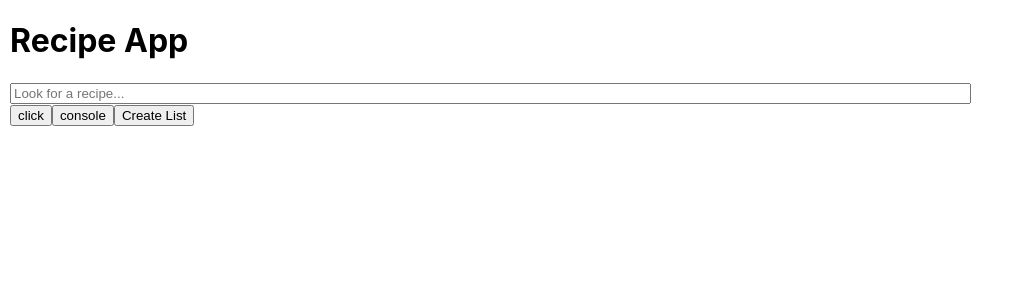
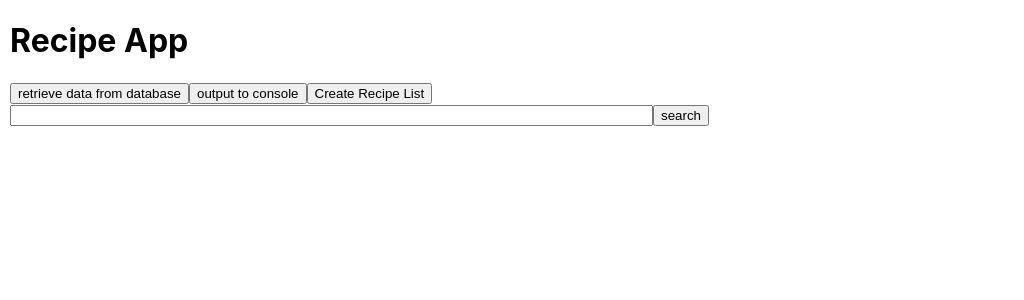
Before and after one commit to JVKod/Recipe-App---React-and-Firebase, a React (Create React App) app: page / in a window 1280 px wide. Shown: the top 300 px of the page, without its empty margins (0-1024 px from the left). Built offline with nearby package versions, Linux system fonts and the light colour scheme.

Commit message:
added search bar

```diff
--- a/src/App.css
+++ b/src/App.css
@@ -1,3 +1,7 @@
-.AppContainer {
+.appContainer {
   margin-left: 10px;
 }
+
+.searchBar {
+  width: 50%;
+}
--- a/src/App.js
+++ b/src/App.js
@@ -1,9 +1,9 @@
+import logo from './logo.svg';
 import './App.css';
-import Header from './components/Header';
-import { auth, db, firebaseConfig } from './firebaseConfig';
-import SearchBar from './components/SearchBar';
+import { auth, db } from './firebaseConfig';
 import { useState, useEffect } from 'react';
 import { Recipe } from './components/recipe';
+import Header from './components/Header';
 
 function App() {
 
@@ -12,30 +12,10 @@ function App() {
   const [recipeIngredients, setRecipeIngredients] = useState([]);
   const [recipeAmounts, setRecipeAmounts] = useState([]);
   const [recipeList, setRecipeList] = useState([]);
+  const [searchTerm, setSearchTerm] = useState('');
 
-  //useEffect(() => {
-    //test2();
-
-  //}, [recipeIDList]);
-
-  const testFunction = () => {
-    const query = db.collectionGroup("ingredients");
-    query.get().then(querySnapshot => {
-      querySnapshot.forEach((doc) => {
-        console.log(doc.id, ' => ', doc.data());
-        });
-    });
-  }
-
-  const test2 = () => {
-    //for (let i = 0; i < recipeIDList.length; i++){
-      //db.collection("recipes").doc(recipeIDList[i]).get()
-    //}
-    console.log(recipeNames);
-  }
 
   const getRecipeNames = async () => {
-
     await db.collection("recipes").get().then((querySnapshot) => {
       querySnapshot.forEach((doc) =>{
         setRecipeNames(recipeNames => [...recipeNames, doc.data().name]);
@@ -68,24 +48,30 @@ function App() {
           if (doc.id === 'amounts'){
             setRecipeAmounts(recipeAmounts => [...recipeAmounts, doc.data()]);
           }
-          /*for(let x = 0; x < doc.length; x++){
-
-            let item = doc.data().x
-            setRecipeIngredients(recipeIngredients => [...recipeIngredients, {}]);
-          }*/
-
         });
       });
     }
   }
 
   const createRecipeObjects = () => {
+    if (recipeList.length > 0){
+      console.log(recipeList);
+      return;
+    }
     for(let i = 0; i < 3; i++){
       let x = Recipe(recipeNames[i], recipeIngredients[i], recipeAmounts[i], recipeSteps[i]);
       setRecipeList(recipeList => [...recipeList, x]);
     }
-    console.log(recipeList);
+  console.log(recipeList);
+  }
 
+  const searchArray = (e) => {
+    let arrayx = [];
+    for(let i = 0; i < 3; i++){
+      arrayx.push(Object.values(recipeList[i].ingredients).filter(el => el.includes(searchTerm)));
+    }
+    console.log(arrayx);
+    e.preventDefault();
   }
 
   const outputToConsole = () => {
@@ -96,18 +82,26 @@ function App() {
   }
 
   return (
-    <div className='AppContainer'>
-      <Header>
-      </Header>
-      <SearchBar></SearchBar>
-      <>
-        <button onClick={getRecipeNames}>click</button>
-        <button onClick={outputToConsole}>console</button>
-        <button onClick={createRecipeObjects}>Create List</button>
-      </>
+    <>
+    <div className='appContainer'>
+      <Header></Header>
+      <button onClick={getRecipeNames}>retrieve data from database</button>
+      <button onClick={outputToConsole}>output to console</button>
+      <button onClick={createRecipeObjects}>Create Recipe List</button>
+      <form onSubmit={ e => {searchArray(e)}}>
+        <input
+          name="search"
+          type="text"
+          value={searchTerm}
+          onChange={ e => setSearchTerm(e.target.value)}
+          className="searchBar"
+        />
+        <input type="submit" value="search"></input>
+      </form>
     </div>
+    </>
 
-  );
+  )
 }
 
 export default App;
--- a/src/components/SearchBar.css
+++ /dev/null
@@ -1,3 +0,0 @@
-.searchBarStyle {
-    width: 75%;
-}
--- a/src/components/SearchBar.js
+++ /dev/null
@@ -1,16 +0,0 @@
-import React from "react";
-import './SearchBar.css';
-
-function SearchBar() {
-    return (
-      <div>
-        <input
-            type='text'
-            placeholder="Look for a recipe..."
-            className="searchBarStyle"
-        />
-      </div>
-    );
-}
-
-export default SearchBar;
```
